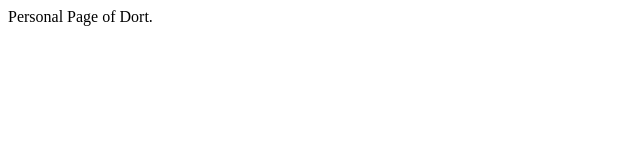
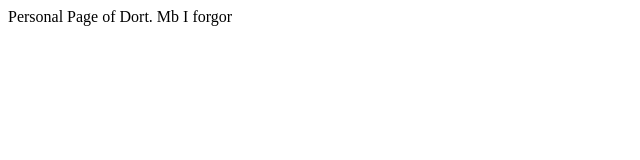
Before and after one commit to Duarte20002/Duarte20002.github.io, a plain HTML site: page index.html in a window 1280 px wide. Shown: the full height of the page, 0-640 px from the left. Drawn offline with Linux system fonts and the light colour scheme.

Commit message:
Update index.html
update the index

```diff
--- a/index.html
+++ b/index.html
@@ -7,5 +7,6 @@
 </head>
 <body>
     Personal Page of Dort.
+    Mb I forgor
 </body>
 </html>
```
